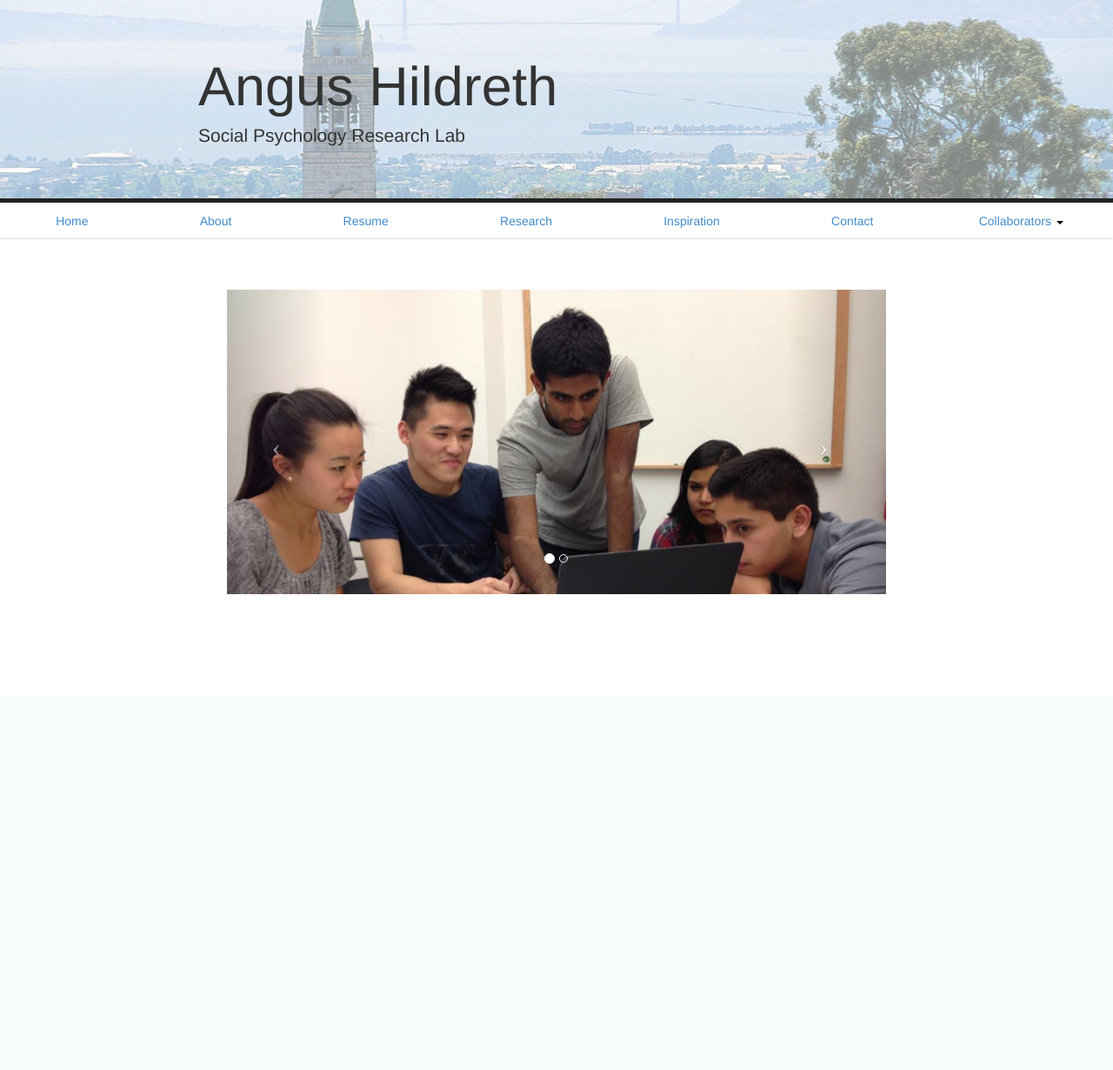
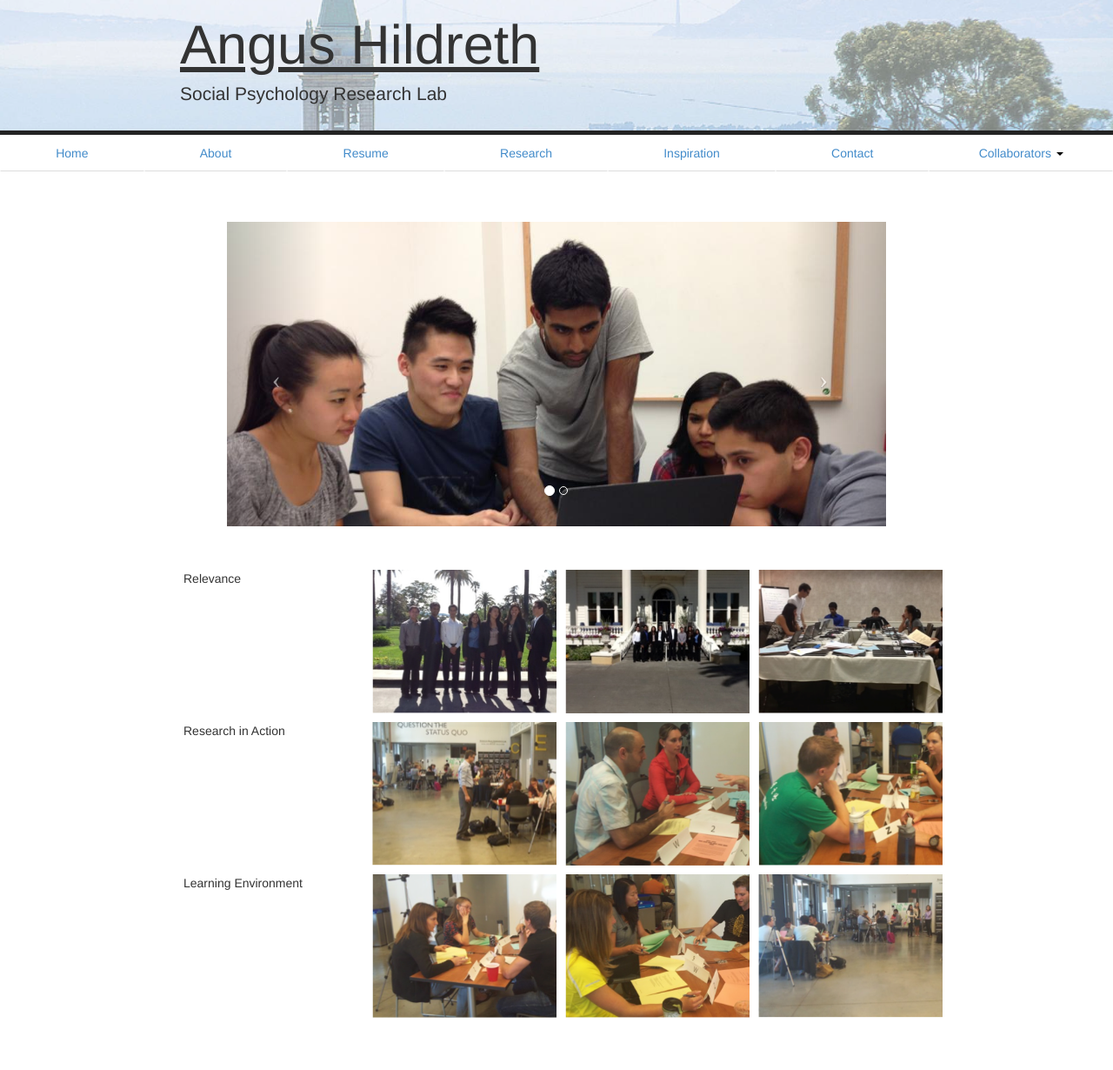
Before and after one commit to angushildreth/angushildreth.github.io, a PHP site: page / in a window 1280 px wide. Shown: the whole page at 87% size. Before the commit the page ends 683 px from the top, so only its background shows below. Run offline with PHP 8.4, Linux system fonts and the light colour scheme; some libraries are stand-ins or nearby versions.

Commit message:
Fixed Collab scrolling/jumping issue. Added new pictures to title

```diff
--- a/css/stylesheet.css
+++ b/css/stylesheet.css
@@ -4,6 +4,24 @@ html, body{
 }
 .title {
 	width: 70% !important;
+	height: 100px;
+}
+.title h1{
+	text-decoration: underline;
+}
+.titlepic{
+	width:200px;
+	height:175px;
+	display:block;
+	position:relative;
+	overflow:hidden;
+}
+.titlepic img {
+	position:absolute !important;
+	height:auto;
+	top:-10;
+	left:10;
+	max-height:175px;
 }
 .topbar {
 	background-color: #232323;
@@ -26,10 +44,15 @@ html, body{
 .mainbodyHome {
 	width: 888px !important;
 }
+.mainbody h1 {
+	margin-top:50px;
+}
 .jumbotron{
 	position: relative !important;
 	background: none !important;
 	margin: 0 !important;
+	height: 150px !important;
+	padding: 0px !important;
 }
 .jumbotron:after {
 	content:"";
@@ -54,6 +77,7 @@ html, body{
 }
 .carousel {
 	margin: 50px;
+	z-index: -100;
 }
 .carousel .item {
 	height: 350px;
@@ -70,6 +94,9 @@ a:hover{
 .blackcaret{
 	border-top-color: #000 !important;
 	border-bottom-color: #000 !important;
+}
+#collab h2{
+	margin-top: 50px;
 }
 .thumbnail.right-caption > img {
     float: left;
--- a/index.html
+++ b/index.html
@@ -28,7 +28,7 @@
 
 
     <!-- Navigation -->
-    <div data-spy="affix" data-offset-top="232" class="affix-top" id="navi">
+    <div data-spy="affix" data-offset-top="155" class="affix-top" id="navi">
     <ul class="nav nav-tabs nav-justified">
       <li class="navbtn"><a href="#home" id="homebutton">Home</a></li>
       <li class="navbtn"><a href="#about" id="aboutbutton">About</a></li>
@@ -50,71 +50,6 @@
     </ul>
     </div>
 
-    <!-- Main Body -->
-      <div class="mainbody mainbodyHome container" id="home" valign="top">
-      <div>
-        <div id="carousel-example-generic" class="carousel slide">
-        <!-- Indicators -->
-        <ol class="carousel-indicators">
-          <li data-target="#carousel-example-generic" data-slide-to="0" class="active"></li>
-          <li data-target="#carousel-example-generic" data-slide-to="1"></li>
-        </ol>
-
-        <!-- Wrapper for slides -->
-        <div class="carousel-inner">
-          <div class="item active">
-            <img src="resources/labPicture.jpg" alt="Lab Picture">
-          </div>
-          <div class="item">
-            <img src="resources/main2.JPG" alt="Picture1">
-          </div>
-        </div>
-
-        <!-- Controls -->
-        <a class="left carousel-control" href="#carousel-example-generic" data-slide="prev">
-          <span class="icon-prev"></span>
-        </a>
-        <a class="right carousel-control" href="#carousel-example-generic" data-slide="next">
-          <span class="icon-next"></span>
-        </a>
-      </div>
-      </div>
-    </div>
-
-    <div class="mainbody container" id="about" valign="top">
-      <div>
-        <h1>About Us</h1>
-        <h2>Who are we?</h2>
-        <h3>Biography</h3>
-        <p>Lorem ipsum dolor sit amet, consectetur adipiscing elit. Pellentesque luctus turpis vel odio aliquam fringilla. Suspendisse tincidunt velit non turpis semper fermentum. Ut lacinia rutrum turpis, quis consequat nisi. Nullam lectus erat, ornare vehicula laoreet a, malesuada non nunc. Donec nec auctor risus, nec egestas libero. Donec orci diam, malesuada ac pretium ut, dapibus non nibh. Fusce interdum convallis nisl, sed posuere arcu cursus varius. Morbi non nibh vel ipsum faucibus tincidunt a non mi. Etiam rhoncus volutpat magna, egestas sodales mi.</br></br>
-
-In vestibulum ornare neque, vel euismod purus sollicitudin sit amet. Nunc eu vehicula lectus. Cras rhoncus dignissim orci volutpat viverra. Aliquam nec purus eu leo adipiscing ornare. Pellentesque iaculis eu augue nec auctor. Sed iaculis in enim porttitor sodales. Nulla id imperdiet ipsum. Morbi fringilla orci eu ipsum molestie, vitae vulputate ligula blandit.</br></br>
-
-Curabitur id leo rutrum, tincidunt libero eget, eleifend augue. Suspendisse ultricies, erat ac interdum rutrum, nisi libero lacinia sapien, a tristique erat ligula bibendum neque. Nulla quis sapien eu lectus fringilla sollicitudin facilisis quis quam. Suspendisse quis dolor sit amet nunc elementum bibendum non eu est. Nullam tempus et dolor auctor egestas. Praesent dictum erat in nibh pretium, iaculis placerat orci varius. Phasellus vehicula massa at purus porta, non tincidunt purus accumsan.</br></br>
-
-Maecenas condimentum commodo justo non pharetra. Ut tincidunt at tellus convallis ultricies. Praesent at mi eu odio luctus convallis non a erat. Duis ut tempus nibh, eu tincidunt est. Integer odio tortor, molestie ac sodales ut, rutrum et nisi. Integer dapibus interdum aliquam. Vestibulum lacinia auctor erat, egestas ultrices velit dapibus eu. Nullam pharetra luctus augue, sit amet eleifend leo ultricies at. Pellentesque ultrices enim ultrices, lobortis tortor et, condimentum velit. Phasellus id porta ante. Donec consequat justo vel aliquam placerat. Vestibulum nisl lorem, eleifend sed convallis eu, dapibus a lectus. Phasellus sit amet posuere mauris. Maecenas suscipit laoreet dui a vulputate.</br></br>
-
-Vivamus pharetra dui eu velit consequat dictum eget vitae nisi. Sed ac lacus quis metus fringilla condimentum. Interdum et malesuada fames ac ante ipsum primis in faucibus. Quisque faucibus imperdiet ipsum et tristique. Ut hendrerit ullamcorper lacus ut ornare. Duis eget leo augue. Donec laoreet dui quis posuere dictum. Cras in odio iaculis, commodo libero faucibus, eleifend mi. Sed tincidunt massa vitae dolor fermentum convallis in ac augue. Nunc sed mauris est. Curabitur ultricies ullamcorper urna, id ultricies eros volutpat nec. Nulla eu metus eu nulla vulputate lacinia ultricies in nulla. Phasellus nibh risus, sagittis non auctor quis, hendrerit ac ligula. Nam non aliquam est.</p>
-      </div>
-    </div>
-
-
-
-    <div class="mainbody container" id="research" valign="top">
-      <div>
-        <h1>Research</h1>
-        <h2>What do we do?</h2>
-        <p>Lorem ipsum dolor sit amet, consectetur adipiscing elit. Pellentesque luctus turpis vel odio aliquam fringilla. Suspendisse tincidunt velit non turpis semper fermentum. Ut lacinia rutrum turpis, quis consequat nisi. Nullam lectus erat, ornare vehicula laoreet a, malesuada non nunc. Donec nec auctor risus, nec egestas libero. Donec orci diam, malesuada ac pretium ut, dapibus non nibh. Fusce interdum convallis nisl, sed posuere arcu cursus varius. Morbi non nibh vel ipsum faucibus tincidunt a non mi. Etiam rhoncus volutpat magna, egestas sodales mi.</br></br>
-
-In vestibulum ornare neque, vel euismod purus sollicitudin sit amet. Nunc eu vehicula lectus. Cras rhoncus dignissim orci volutpat viverra. Aliquam nec purus eu leo adipiscing ornare. Pellentesque iaculis eu augue nec auctor. Sed iaculis in enim porttitor sodales. Nulla id imperdiet ipsum. Morbi fringilla orci eu ipsum molestie, vitae vulputate ligula blandit.</br></br>
-
-Curabitur id leo rutrum, tincidunt libero eget, eleifend augue. Suspendisse ultricies, erat ac interdum rutrum, nisi libero lacinia sapien, a tristique erat ligula bibendum neque. Nulla quis sapien eu lectus fringilla sollicitudin facilisis quis quam. Suspendisse quis dolor sit amet nunc elementum bibendum non eu est. Nullam tempus et dolor auctor egestas. Praesent dictum erat in nibh pretium, iaculis placerat orci varius. Phasellus vehicula massa at purus porta, non tincidunt purus accumsan.</br></br>
-
-Maecenas condimentum commodo justo non pharetra. Ut tincidunt at tellus convallis ultricies. Praesent at mi eu odio luctus convallis non a erat. Duis ut tempus nibh, eu tincidunt est. Integer odio tortor, molestie ac sodales ut, rutrum et nisi. Integer dapibus interdum aliquam. Vestibulum lacinia auctor erat, egestas ultrices velit dapibus eu. Nullam pharetra luctus augue, sit amet eleifend leo ultricies at. Pellentesque ultrices enim ultrices, lobortis tortor et, condimentum velit. Phasellus id porta ante. Donec consequat justo vel aliquam placerat. Vestibulum nisl lorem, eleifend sed convallis eu, dapibus a lectus. Phasellus sit amet posuere mauris. Maecenas suscipit laoreet dui a vulputate.</br></br>
-
-Vivamus pharetra dui eu velit consequat dictum eget vitae nisi. Sed ac lacus quis metus fringilla condimentum. Interdum et malesuada fames ac ante ipsum primis in faucibus. Quisque faucibus imperdiet ipsum et tristique. Ut hendrerit ullamcorper lacus ut ornare. Duis eget leo augue. Donec laoreet dui quis posuere dictum. Cras in odio iaculis, commodo libero faucibus, eleifend mi. Sed tincidunt massa vitae dolor fermentum convallis in ac augue. Nunc sed mauris est. Curabitur ultricies ullamcorper urna, id ultricies eros volutpat nec. Nulla eu metus eu nulla vulputate lacinia ultricies in nulla. Phasellus nibh risus, sagittis non auctor quis, hendrerit ac ligula. Nam non aliquam est.</p>
-      </div>
-    </div>
 
     <div class="mainbody container" id="collab" valign="top">
         <h1>Collaborators</h1>
@@ -303,6 +238,95 @@ Vivamus pharetra dui eu velit consequat dictum eget vitae nisi. Sed ac lacus qui
       </div>
     </div>
 
+    <!-- Main Body -->
+      <div class="mainbody mainbodyHome container" id="home" valign="top">
+      <div>
+        <div id="carousel-example-generic" class="carousel slide">
+        <!-- Indicators -->
+        <ol class="carousel-indicators">
+          <li data-target="#carousel-example-generic" data-slide-to="0" class="active"></li>
+          <li data-target="#carousel-example-generic" data-slide-to="1"></li>
+        </ol>
+
+        <!-- Wrapper for slides -->
+        <div class="carousel-inner">
+          <div class="item active">
+            <img src="resources/labPicture.jpg" alt="Lab Picture">
+          </div>
+          <div class="item">
+            <img src="resources/main2.JPG" alt="Picture1">
+          </div>
+        </div>
+
+        <!-- Controls -->
+        <a class="left carousel-control" href="#carousel-example-generic" data-slide="prev">
+          <span class="icon-prev"></span>
+        </a>
+        <a class="right carousel-control" href="#carousel-example-generic" data-slide="next">
+          <span class="icon-next"></span>
+        </a>
+      </div>
+      </div>
+
+      <div class="row">
+        <div class="col-md-3"><p>Relevance</p></div>
+        <div class="col-md-3 titlepic"><img src="resources/title.png" alt=""></div>
+        <div class="col-md-3 titlepic"><img src="resources/title2.png" alt=""></div>
+        <div class="col-md-3 titlepic"><img src="resources/title3.png" alt=""></div>
+      </div>
+
+      <div class="row">
+        <div class="col-md-3"><p>Research in Action</p></div>
+        <div class="col-md-3 titlepic"><img src="resources/title4.png" alt=""></div>
+        <div class="col-md-3 titlepic"><img src="resources/title5.png" alt=""></div>
+        <div class="col-md-3 titlepic"><img src="resources/title6.png" alt=""></div>
+      </div>
+
+      <div class="row">
+        <div class="col-md-3"><p>Learning Environment</p></div>
+        <div class="col-md-3 titlepic"><img src="resources/title7.png" alt=""></div>
+        <div class="col-md-3 titlepic"><img src="resources/title8.png" alt=""></div>
+        <div class="col-md-3 titlepic"><img src="resources/title9.png" alt=""></div>
+      </div>
+    </div>
+
+    <div class="mainbody container" id="about" valign="top">
+      <div>
+        <h1>About Us</h1>
+        <h2>Who are we?</h2>
+        <h3>Biography</h3>
+        <p>Lorem ipsum dolor sit amet, consectetur adipiscing elit. Pellentesque luctus turpis vel odio aliquam fringilla. Suspendisse tincidunt velit non turpis semper fermentum. Ut lacinia rutrum turpis, quis consequat nisi. Nullam lectus erat, ornare vehicula laoreet a, malesuada non nunc. Donec nec auctor risus, nec egestas libero. Donec orci diam, malesuada ac pretium ut, dapibus non nibh. Fusce interdum convallis nisl, sed posuere arcu cursus varius. Morbi non nibh vel ipsum faucibus tincidunt a non mi. Etiam rhoncus volutpat magna, egestas sodales mi.</br></br>
+
+In vestibulum ornare neque, vel euismod purus sollicitudin sit amet. Nunc eu vehicula lectus. Cras rhoncus dignissim orci volutpat viverra. Aliquam nec purus eu leo adipiscing ornare. Pellentesque iaculis eu augue nec auctor. Sed iaculis in enim porttitor sodales. Nulla id imperdiet ipsum. Morbi fringilla orci eu ipsum molestie, vitae vulputate ligula blandit.</br></br>
+
+Curabitur id leo rutrum, tincidunt libero eget, eleifend augue. Suspendisse ultricies, erat ac interdum rutrum, nisi libero lacinia sapien, a tristique erat ligula bibendum neque. Nulla quis sapien eu lectus fringilla sollicitudin facilisis quis quam. Suspendisse quis dolor sit amet nunc elementum bibendum non eu est. Nullam tempus et dolor auctor egestas. Praesent dictum erat in nibh pretium, iaculis placerat orci varius. Phasellus vehicula massa at purus porta, non tincidunt purus accumsan.</br></br>
+
+Maecenas condimentum commodo justo non pharetra. Ut tincidunt at tellus convallis ultricies. Praesent at mi eu odio luctus convallis non a erat. Duis ut tempus nibh, eu tincidunt est. Integer odio tortor, molestie ac sodales ut, rutrum et nisi. Integer dapibus interdum aliquam. Vestibulum lacinia auctor erat, egestas ultrices velit dapibus eu. Nullam pharetra luctus augue, sit amet eleifend leo ultricies at. Pellentesque ultrices enim ultrices, lobortis tortor et, condimentum velit. Phasellus id porta ante. Donec consequat justo vel aliquam placerat. Vestibulum nisl lorem, eleifend sed convallis eu, dapibus a lectus. Phasellus sit amet posuere mauris. Maecenas suscipit laoreet dui a vulputate.</br></br>
+
+Vivamus pharetra dui eu velit consequat dictum eget vitae nisi. Sed ac lacus quis metus fringilla condimentum. Interdum et malesuada fames ac ante ipsum primis in faucibus. Quisque faucibus imperdiet ipsum et tristique. Ut hendrerit ullamcorper lacus ut ornare. Duis eget leo augue. Donec laoreet dui quis posuere dictum. Cras in odio iaculis, commodo libero faucibus, eleifend mi. Sed tincidunt massa vitae dolor fermentum convallis in ac augue. Nunc sed mauris est. Curabitur ultricies ullamcorper urna, id ultricies eros volutpat nec. Nulla eu metus eu nulla vulputate lacinia ultricies in nulla. Phasellus nibh risus, sagittis non auctor quis, hendrerit ac ligula. Nam non aliquam est.</p>
+      </div>
+    </div>
+
+
+
+    <div class="mainbody container" id="research" valign="top">
+      <div>
+        <h1>Research</h1>
+        <h2>What do we do?</h2>
+        <p>Lorem ipsum dolor sit amet, consectetur adipiscing elit. Pellentesque luctus turpis vel odio aliquam fringilla. Suspendisse tincidunt velit non turpis semper fermentum. Ut lacinia rutrum turpis, quis consequat nisi. Nullam lectus erat, ornare vehicula laoreet a, malesuada non nunc. Donec nec auctor risus, nec egestas libero. Donec orci diam, malesuada ac pretium ut, dapibus non nibh. Fusce interdum convallis nisl, sed posuere arcu cursus varius. Morbi non nibh vel ipsum faucibus tincidunt a non mi. Etiam rhoncus volutpat magna, egestas sodales mi.</br></br>
+
+In vestibulum ornare neque, vel euismod purus sollicitudin sit amet. Nunc eu vehicula lectus. Cras rhoncus dignissim orci volutpat viverra. Aliquam nec purus eu leo adipiscing ornare. Pellentesque iaculis eu augue nec auctor. Sed iaculis in enim porttitor sodales. Nulla id imperdiet ipsum. Morbi fringilla orci eu ipsum molestie, vitae vulputate ligula blandit.</br></br>
+
+Curabitur id leo rutrum, tincidunt libero eget, eleifend augue. Suspendisse ultricies, erat ac interdum rutrum, nisi libero lacinia sapien, a tristique erat ligula bibendum neque. Nulla quis sapien eu lectus fringilla sollicitudin facilisis quis quam. Suspendisse quis dolor sit amet nunc elementum bibendum non eu est. Nullam tempus et dolor auctor egestas. Praesent dictum erat in nibh pretium, iaculis placerat orci varius. Phasellus vehicula massa at purus porta, non tincidunt purus accumsan.</br></br>
+
+Maecenas condimentum commodo justo non pharetra. Ut tincidunt at tellus convallis ultricies. Praesent at mi eu odio luctus convallis non a erat. Duis ut tempus nibh, eu tincidunt est. Integer odio tortor, molestie ac sodales ut, rutrum et nisi. Integer dapibus interdum aliquam. Vestibulum lacinia auctor erat, egestas ultrices velit dapibus eu. Nullam pharetra luctus augue, sit amet eleifend leo ultricies at. Pellentesque ultrices enim ultrices, lobortis tortor et, condimentum velit. Phasellus id porta ante. Donec consequat justo vel aliquam placerat. Vestibulum nisl lorem, eleifend sed convallis eu, dapibus a lectus. Phasellus sit amet posuere mauris. Maecenas suscipit laoreet dui a vulputate.</br></br>
+
+Vivamus pharetra dui eu velit consequat dictum eget vitae nisi. Sed ac lacus quis metus fringilla condimentum. Interdum et malesuada fames ac ante ipsum primis in faucibus. Quisque faucibus imperdiet ipsum et tristique. Ut hendrerit ullamcorper lacus ut ornare. Duis eget leo augue. Donec laoreet dui quis posuere dictum. Cras in odio iaculis, commodo libero faucibus, eleifend mi. Sed tincidunt massa vitae dolor fermentum convallis in ac augue. Nunc sed mauris est. Curabitur ultricies ullamcorper urna, id ultricies eros volutpat nec. Nulla eu metus eu nulla vulputate lacinia ultricies in nulla. Phasellus nibh risus, sagittis non auctor quis, hendrerit ac ligula. Nam non aliquam est.</p>
+      </div>
+    </div>
+
+
+
 
 
     <div class="mainbody container" id="contact" valign="top">
```
Also changed, not shown: js/script.js (+3 -5 lines), resources/title.png (added), resources/title2.png (added), resources/title3.png (added), resources/title4.png (added), resources/title5.png (added), resources/title6.png (added), resources/title7.png (added), resources/title8.png (added), resources/title9.png (added).
